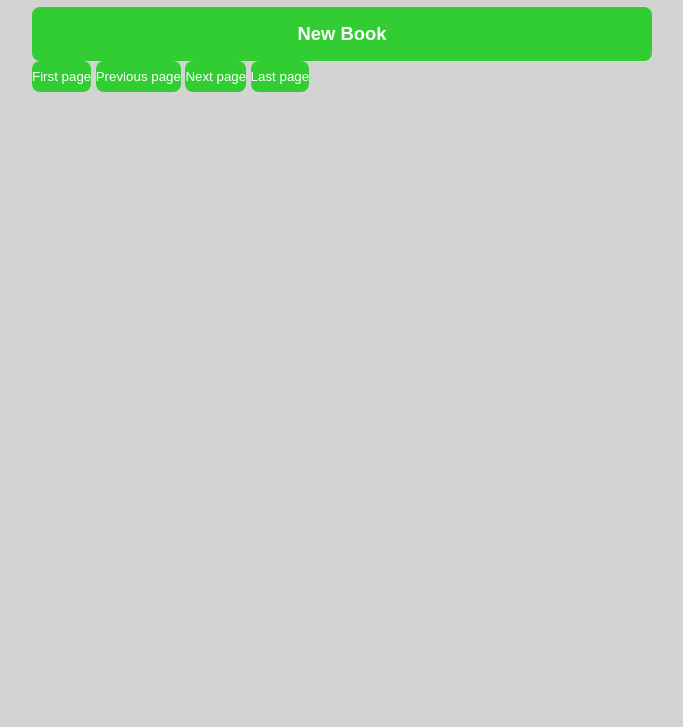
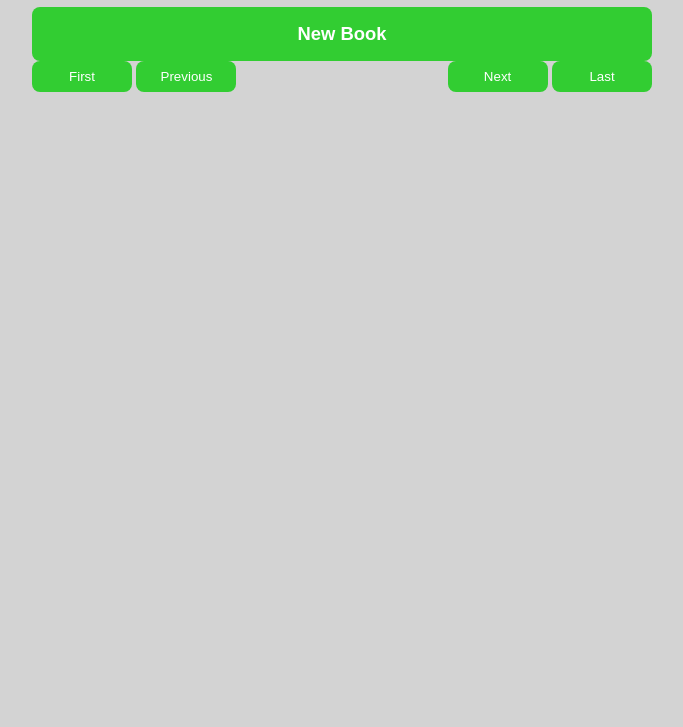
Before and after one commit to MauricioRobayo/library, a website: page index.html in a window 1280 px wide. Shown: the part 73-800 px from the top of the page, without its empty margins (298-981 px from the left). Drawn offline with Linux system fonts and the light colour scheme; no server answers.

Commit message:
Format navigation buttons

```diff
--- a/css/index.css
+++ b/css/index.css
@@ -101,3 +101,10 @@ button, input[type="submit"] {
 .read-book {
   grid-area: read-btn;
 }
+.paging-panel {
+  display: flex;
+  justify-content: space-between;
+}
+.paging-panel button {
+  width: 100px;
+}
--- a/index.html
+++ b/index.html
@@ -28,10 +28,16 @@
       </form>
       <div id="library"></div>
 
-      <button id="first-page">First page</button>
-      <button id="prev-page">Previous page</button>
-      <button id="next-page">Next page</button>
-      <button id="last-page">Last page</button>
+      <div class="paging-panel">
+        <div>
+          <button id="first-page">First</button>
+          <button id="prev-page">Previous</button>
+        </div>
+        <div>
+          <button id="next-page">Next</button>
+          <button id="last-page">Last</button>
+        </div>
+      </div>
 
     </main>
     <script src="js/index.js"></script>
```
